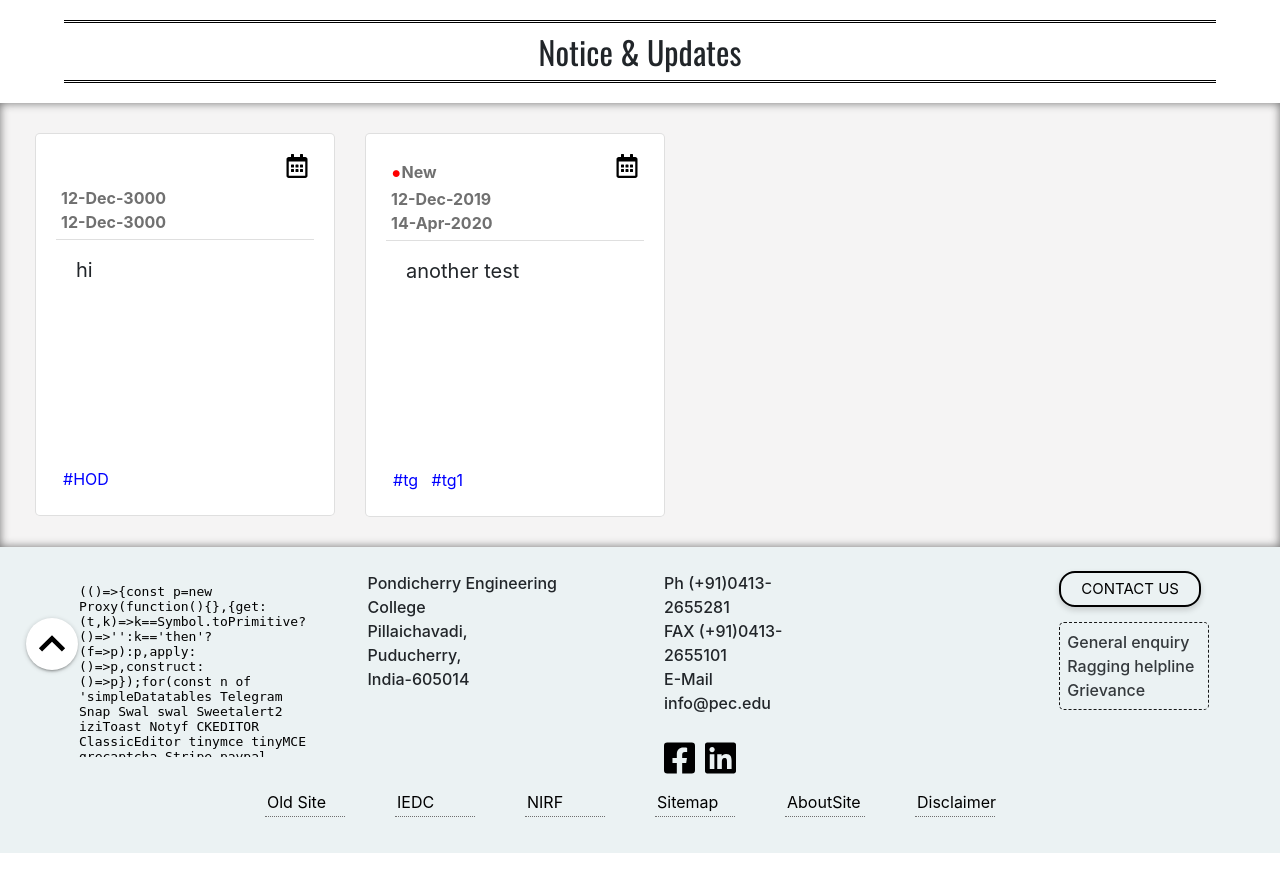
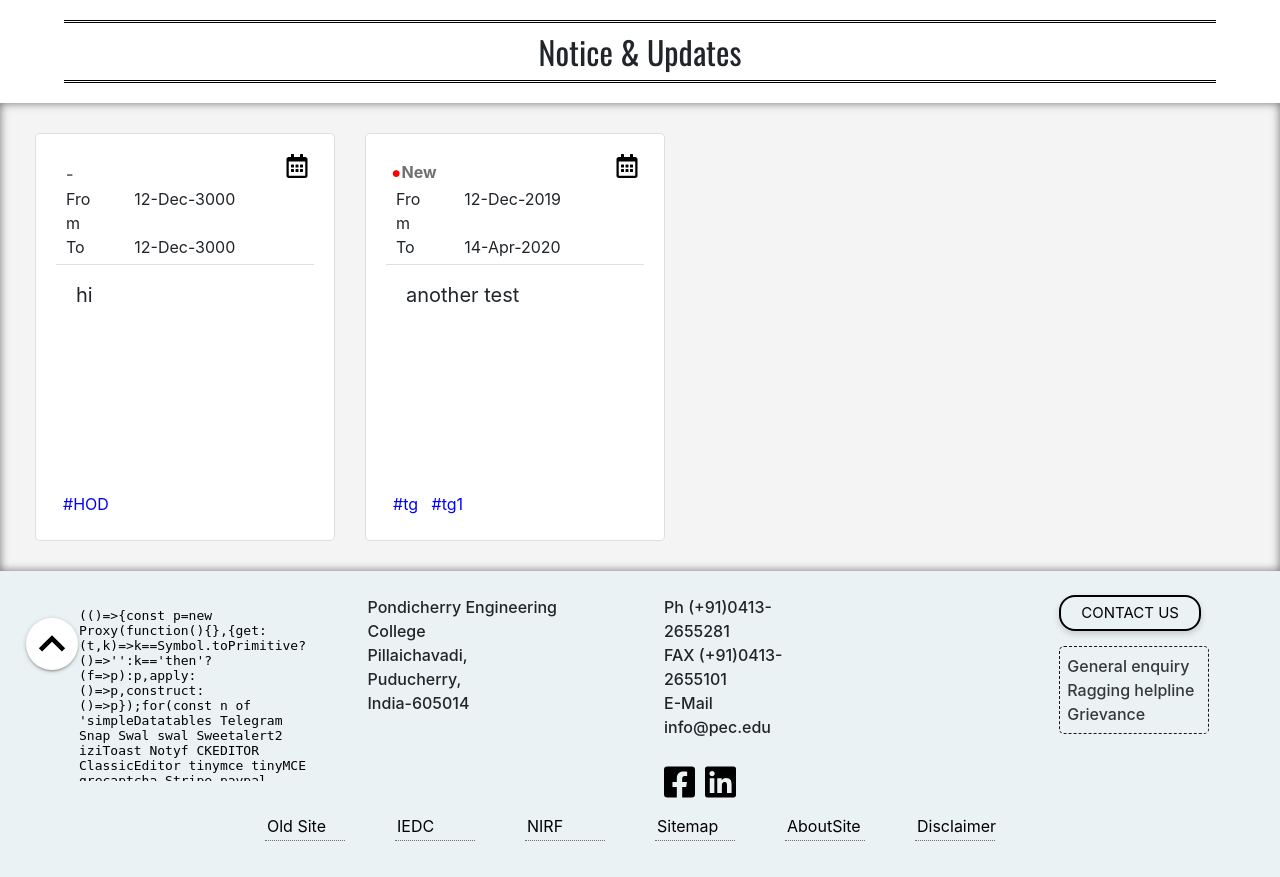
Before and after one commit to AdharshKrish/pec.edu, a PHP site: page /pec/cse/notice-updates.php in a window 1280 px wide. Shown: the part 101-978 px from the top of the page. Before the commit the page ends 954 px from the top, so only its background shows below. Run offline with PHP 8.4, Linux system fonts and the light colour scheme; data comes from the database, SQL or seed files in the repository; some libraries are stand-ins or nearby versions.

Commit message:
#iwantcolours

```diff
--- a/cse/notice-updates.php
+++ b/cse/notice-updates.php
@@ -149,8 +149,8 @@
             border: 1px solid green;
         }
         .card{
-            width: 300px;
-            min-width: 280px;
+            max-width:300px;
+            min-width: 300px;
             padding: 15px 20px;
             margin: 10px 15px;
 
@@ -185,6 +185,10 @@
             height: 220px;
             overflow-y: auto;
         }
+        .card .old-bullet{
+            padding:8px 0 0 5px;
+            height:33px;
+        }
         .hashtags{
             padding: 7px;
             color:#00f;
@@ -211,11 +215,11 @@
             margin-top: 10px;
         }
 
-        @media (max-width: 520px){
+        /* @media (max-width: 520px){
             .card{
                 min-width: 260px;
             }
-        }
+        } */
         @media (min-width:920px){
             ::-webkit-scrollbar
             {
@@ -382,8 +386,16 @@ if($result=mysqli_query($db_con,$query))
     while($arr=mysqli_fetch_assoc($result))
     {
         $summary=$arr['breif'];
-        $start = date("d-M-Y",strtotime($arr['start']));
-        $end = date("d-M-Y",strtotime($arr['end']));
+        if(strpos($arr['start'],'0001')!==false)
+            $start = 'NA';
+        else
+            $start = date("d-M-Y",strtotime($arr['start']));
+
+        if(strpos($arr['end'],'0001')!==false)
+            $end = 'NA';
+        else
+            $end = date("d-M-Y",strtotime($arr['end']));
+
         date_default_timezone_set('Asia/Kolkata');
         $notetime = new DateTime($arr['timestamp']);
         $curtime = new DateTime();
@@ -408,13 +420,19 @@ if($result=mysqli_query($db_con,$query))
                   <input align="right" type="image" value="Add to Calendar"class="cal-icon" src="../img/calendar.svg" height="24" width="24" alt="calender-icon" title="Add to my Calender">  </span></input>
                     </form></span>';
 
-                    if($bul && !isset($_COOKIE[$cid]))
-                        echo '<p id="bul'.$cid.'" class="new-bullet"><span>&bull;</span>New</p>';
+                    if(isset($_COOKIE[$cid]))
+                        echo '<p class="old-bullet">Read</p>';
+                    else if($bul)
+                        echo '<div id="bul'.$cid.'"><p class="new-bullet"><span>&bull;</span>New</p></div>';
                     else
-                        echo '<p style="height:32px;width:20px"></p>';
+                        echo '<div id="bul'.$cid.'"><p class="old-bullet">-</p></div>';
 
-                   echo '<p>'.$start.'</p>
-                    <p>'.$end.'</p>
+                   echo '<div class=row style="margin-left:-10px">
+                            <div class=col-3>From</div>
+                            <div class=col-8>'.$start.'</div>
+                            <div class=col-3>To</div>
+                            <div class=col-8>'.$end.'</div>
+                        </div>
                 </div>
                 <div class="card-body">
                     '.$summary.'
@@ -558,7 +576,7 @@ if($result=mysqli_query($db_con,$query))
                     }
                 });
             if(temp = document.querySelector('#bul'+cid))
-                temp.innerHTML='<p style="height:32px;width:20px"></p>';
+                temp.innerHTML='<p class="old-bullet">Read</p>';
         }
     </script>
 
--- a/home/index.html
+++ b/home/index.html
@@ -981,7 +981,7 @@
                     }
                 });
                 if(temp = document.querySelector('#bul'+cid)){
-                    temp.innerHTML='<div style="height:55px;width:20px"></div>'
+                    temp.innerHTML='<span class=bul>&nbsp;</span><span style="color:#2e8690">Read</span>'
                 }
         }
 
```
Also changed, not shown: home/get-notices.php (+16 -21 lines).
